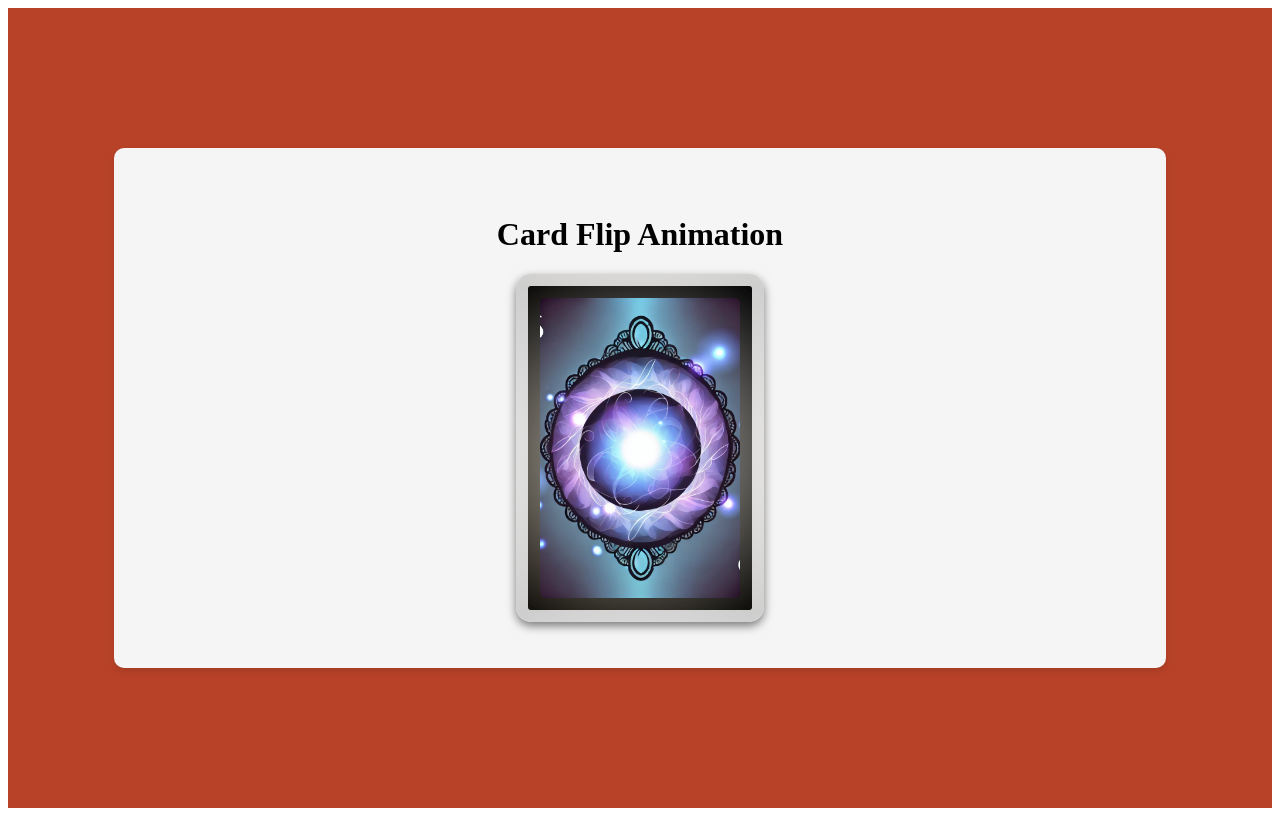
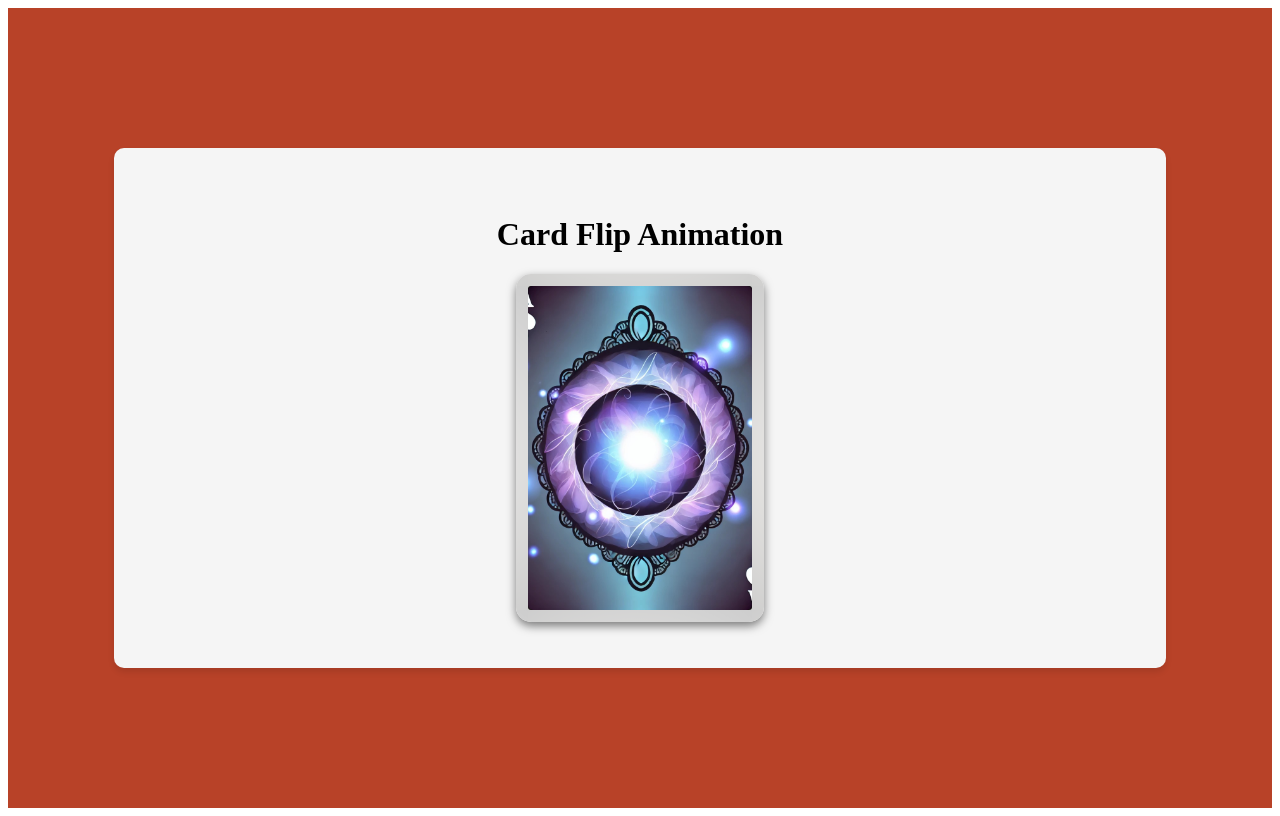
Before and after one commit to murphybread/next-quest, a Next.js app: page / in a window 1280 px wide. Built offline with nearby package versions, Linux system fonts and the light colour scheme.

Commit message:
fix(card): remove gap between card-inner and card-border

```diff
--- a/src/app/styles/card.css
+++ b/src/app/styles/card.css
@@ -19,8 +19,8 @@
 
 
   .card-inner {
-    width: 200px;
-    height: 300px;
+    width: 224px;
+    height: 324px;
     transform-style: preserve-3d;
     transform: rotateY(0deg); /* 초기 상태 */
     transition: transform 0.6s ease-out;
@@ -68,9 +68,6 @@
     0% {
       transform: rotateY(0deg);
     }
-    50% {
-      transform: rotateY(180deg);
-    }
     100% {
       transform: rotateY(360deg);
     }
@@ -79,9 +76,6 @@
   @keyframes slowSpin {
     0% {
       transform: rotateY(0deg);
-    }
-    50% {
-      transform: rotateY(180deg);
     }
     100% {
       transform: rotateY(360deg);
```
